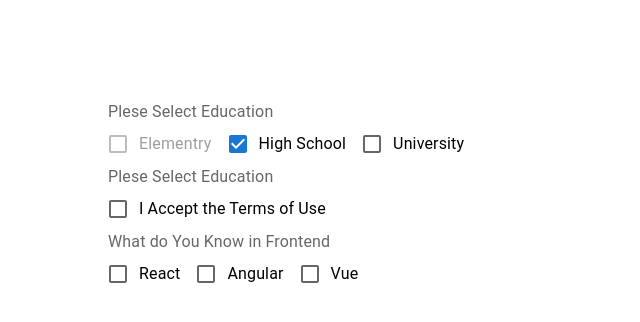
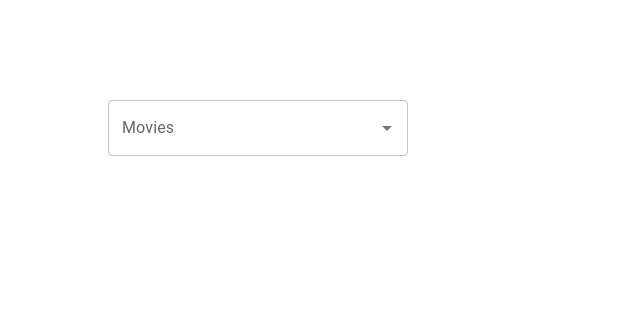
Before and after one commit to oguzhnkorkmz/material, a React (Vite) app: page / in a window 1280 px wide. Shown: the top 322 px of the page, without its empty margins (0-640 px from the left). Built offline with nearby package versions, Linux system fonts and the light colour scheme.

Commit message:
AutoComplete

```diff
--- a/src/App.tsx
+++ b/src/App.tsx
@@ -1,5 +1,6 @@
 import './App.css'
-import { LessonCheckbox } from './components/LessonCheckbox'
+import { LessonAutoComplete } from './components/LessonAutoComplete'
+// import { LessonCheckbox } from './components/LessonCheckbox'
 // import { LessonRadioGroup } from './components/LessonRadioGroup'
 // import { LessonSelect } from './components/LessonSelect'
 // import { LessonButton } from './components/LessonButton'
@@ -17,7 +18,8 @@ function App() {
       {/* <LessonTextField /> */}
       {/* <LessonRadioGroup /> */}
       {/* <LessonSelect /> */}
-      <LessonCheckbox />
+      {/* <LessonCheckbox /> */}
+      <LessonAutoComplete />
     </div>
   )
 }
--- /dev/null
+++ b/src/components/LessonAutoComplete.tsx
@@ -0,0 +1,50 @@
+import React from 'react'
+import { TextField, Autocomplete } from '@mui/material'
+
+const movies = [
+    { label: "The Shawshank Redemption", year: 1994 },
+    { label: "The Godfather", year: 1972 },
+    { label: "The Dark Knight", year: 2008 },
+    { label: "Pulp Fiction", year: 1994 },
+    { label: "Schindler's List", year: 1993 },
+    { label: "The Lord of the Rings: The Return of the King", year: 2003 },
+    { label: "Fight Club", year: 1999 },
+    { label: "Forrest Gump", year: 1994 },
+    { label: "Inception", year: 2010 },
+    { label: "The Matrix", year: 1999 },
+    { label: "Goodfellas", year: 1990 },
+    { label: "Seven Samurai", year: 1954 },
+    { label: "Se7en", year: 1995 },
+    { label: "City of God", year: 2002 },
+    { label: "The Silence of the Lambs", year: 1991 },
+    { label: "It's a Wonderful Life", year: 1946 },
+    { label: "Life Is Beautiful", year: 1997 },
+    { label: "Spirited Away", year: 2001 },
+    { label: "Saving Private Ryan", year: 1998 },
+    { label: "The Green Mile", year: 1999 },
+    { label: "Interstellar", year: 2014 },
+    { label: "Léon: The Professional", year: 1994 },
+    { label: "The Pianist", year: 2002 },
+    { label: "The Departed", year: 2006 },
+    { label: "Whiplash", year: 2014 },
+    { label: "Gladiator", year: 2000 },
+    { label: "The Prestige", year: 2006 },
+    { label: "American History X", year: 1998 },
+    { label: "The Lion King", year: 1994 },
+    { label: "Apocalypse Now", year: 1979 },
+    { label: "The Great Dictator", year: 1940 },
+    { label: "The Lives of Others", year: 2006 },
+    { label: "Django Unchained", year: 2012 },
+    { label: "Cinema Paradiso", year: 1988 },
+];
+
+
+
+export const LessonAutoComplete = () => {
+    return (
+        <Autocomplete
+            options={movies}
+            sx={{ width: 300 }}
+            renderInput={(params) => <TextField {...params} label='Movies' />} />
+    )
+}
--- a/src/components/LessonCheckbox.tsx
+++ b/src/components/LessonCheckbox.tsx
@@ -6,7 +6,6 @@ import {
     Checkbox,
     FormLabel,
     FormGroup,
-    FormHelperText
 } from '@mui/material'
 
 export const LessonCheckbox = () => {
```
